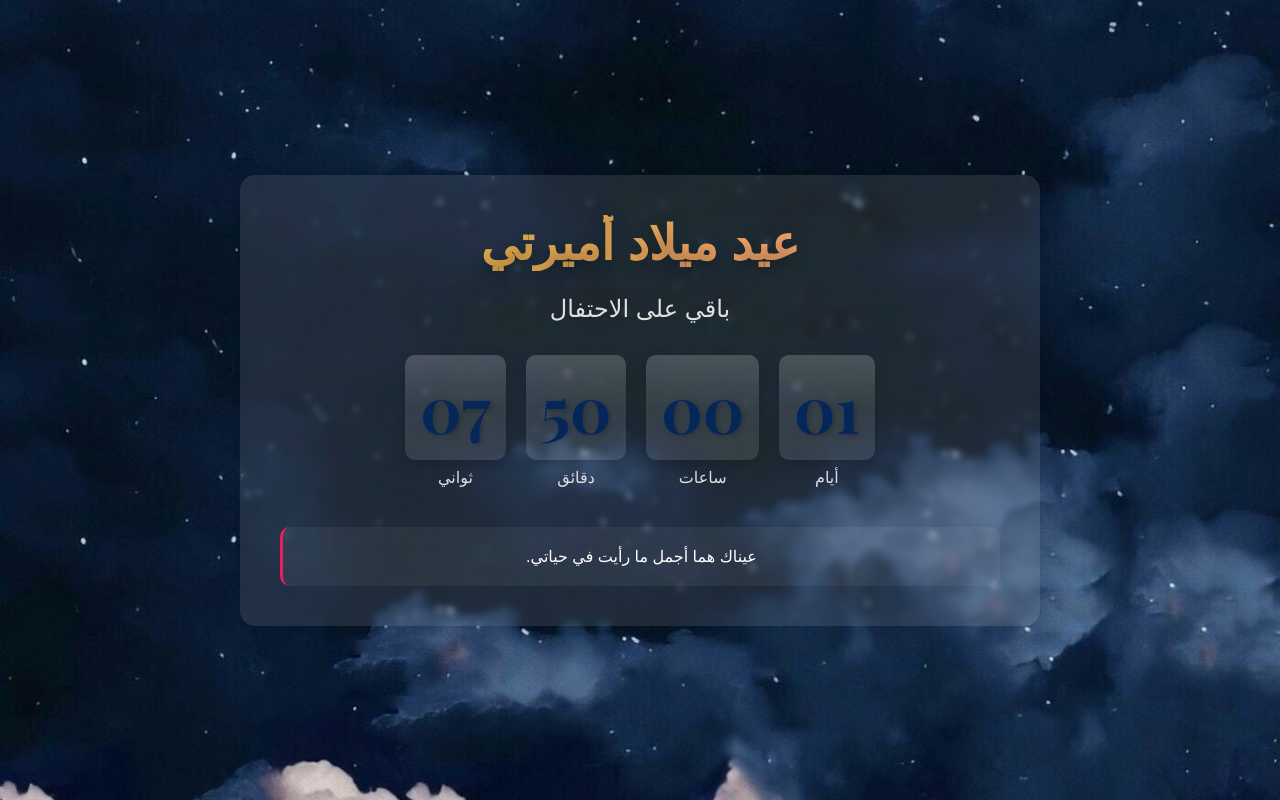
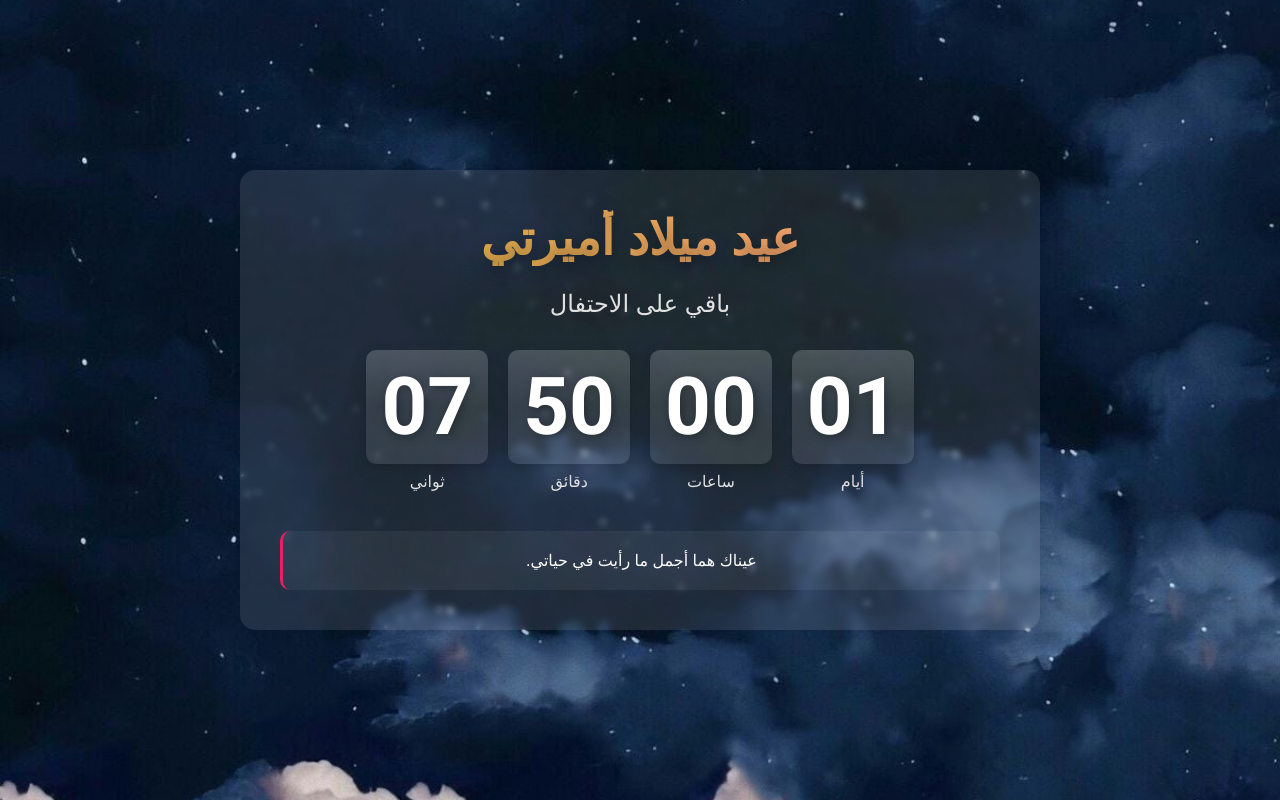
Before and after one commit to 0x-fuos/manar.github.io, a plain HTML site: page index.html in a window 1280 px wide. Drawn offline with nearby package versions, Linux system fonts and the light colour scheme.

Commit message:
Update style.css

```diff
--- a/style.css
+++ b/style.css
@@ -1,4 +1,4 @@
-@import url('https://fonts.googleapis.com/css2?family=Playfair+Display:wght@700&display=swap');
+@import url('https://fonts.googleapis.com/css2?family=Roboto:wght@700&display=swap');
 
 :root {
     --primary-color: #9c27b0;
@@ -137,10 +137,10 @@ h1 {
 }
 
 .time {
-    font-size: 4rem; /* حجم الخط أكبر */
+    font-size: 5rem; /* حجم الخط أكبر من السابق */
     font-weight: 700;
-    color: #052659; /* تغيير اللون */
-    font-family: 'Playfair Display', serif; /* استخدام الخط الفخم */
+    color: #ffffff; /* اللون الأبيض */
+    font-family: 'Roboto', sans-serif; /* الخط الجديد */
     background: rgba(255, 255, 255, 0.1);
     border-radius: 10px;
     padding: 10px 15px;
@@ -148,7 +148,7 @@ h1 {
     box-shadow: 0 5px 15px rgba(0, 0, 0, 0.2);
     position: relative;
     overflow: hidden;
-    text-shadow: 2px 2px 5px rgba(0, 0, 0, 0.2); /* إضافة تأثير الظل */
+    text-shadow: 2px 2px 10px rgba(0, 0, 0, 0.3); /* إضافة تأثير الظل */
 }
 
 .time::after {
@@ -160,7 +160,6 @@ h1 {
     height: 50%;
     background: linear-gradient(to bottom, rgba(255, 255, 255, 0.1), transparent);
 }
-
 
 .label {
     font-size: 1rem;
```
